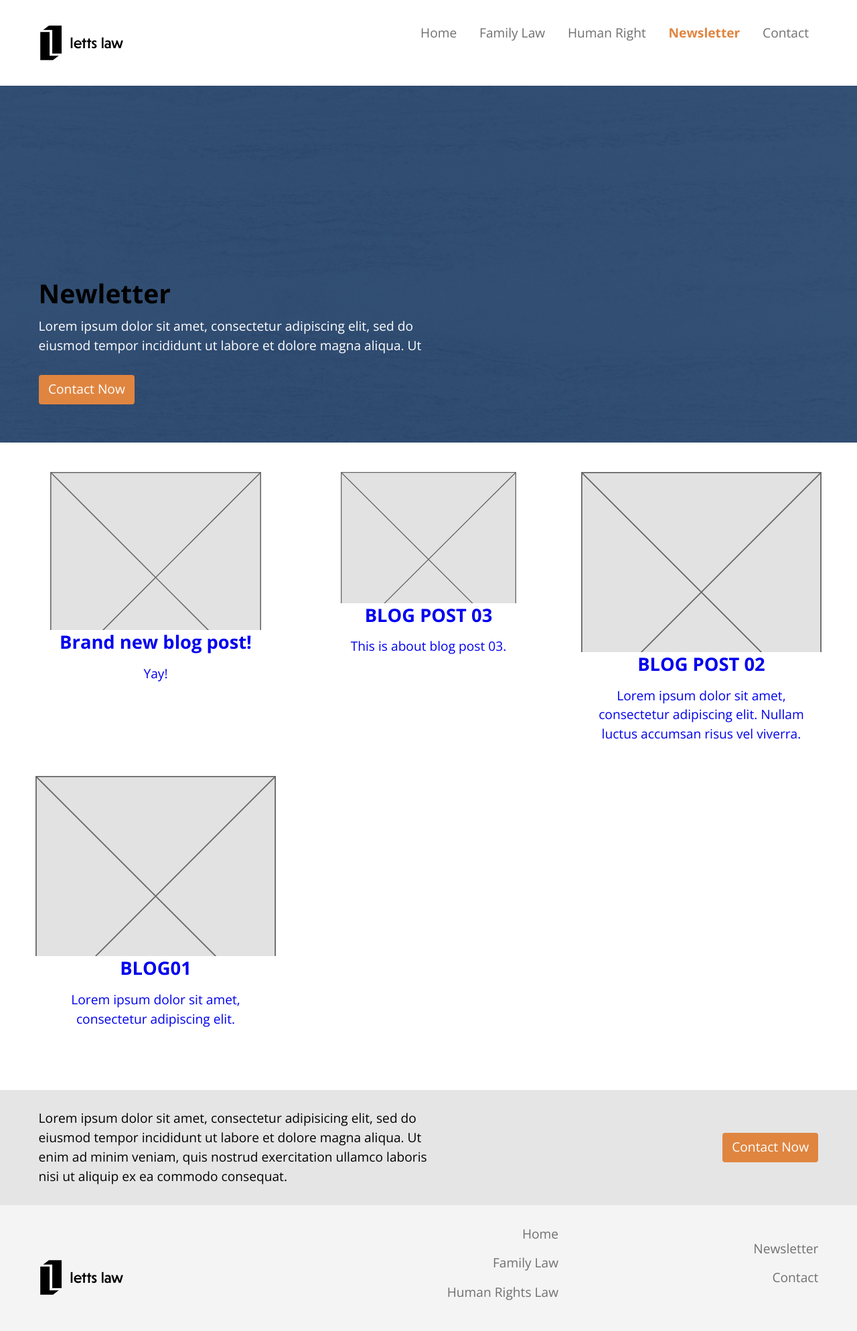
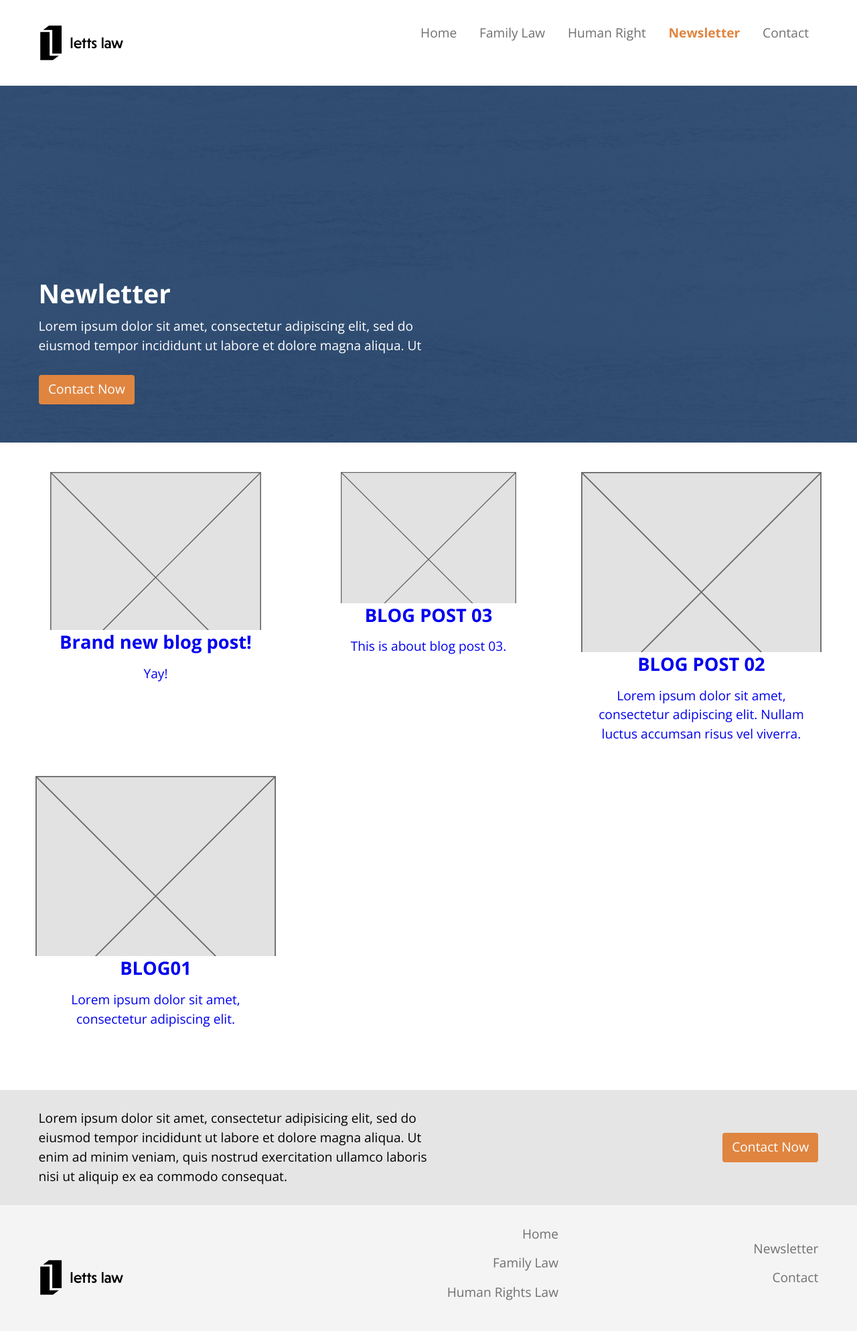
Before and after one commit to Ten-3/letts-law, a Jekyll site: the page built from newsletter.html, in a window 1280 px wide. Shown: the whole page at 67% size. Built offline with Jekyll 4.4.1, drawn with Linux system fonts in a browser that asks for light colours.

Commit message:
fix error

```diff
--- a/human-rights.html
+++ b/human-rights.html
@@ -3,7 +3,7 @@ layout: default
 ---
 
   <main>
-    <div class="push sub-bannern human-rights-banner embed embed-24by10 relative">
+    <div class="push sub-banner human-rights-banner embed embed-24by10 relative">
       <div class="banner-content absolute pin-lb island-2 max-length w-1" alt="Human Rights Law Banner">
         <h1 class="banner-title zetta push-1-4">Human Rights Law </h1>
         <p class="banner-info">Lorem ipsum dolor sit amet, consectetur adipiscing elit, sed do eiusmod tempor incididunt ut labore et dolore magna aliqua. Ut </p>
--- a/newsletter.html
+++ b/newsletter.html
@@ -5,7 +5,7 @@ layout: default
 <main>
   <div class="push sub-banner newsletter-banner embed embed-24by10 relative">
     <div class="banner-content absolute pin-lb island-2 max-length w-1" alt="Newsletter Banner">
-      <h1 class="zetta push-1-4">Newletter</h1>
+      <h1 class="banner-title zetta push-1-4">Newletter</h1>
       <p class="banner-info">Lorem ipsum dolor sit amet, consectetur adipiscing elit, sed do eiusmod tempor incididunt ut labore et dolore magna aliqua. Ut </p>
       <a class="btn contact-btn text-center" href="{{site.baseurl}}/contact/">Contact Now</a>
     </div>
```
